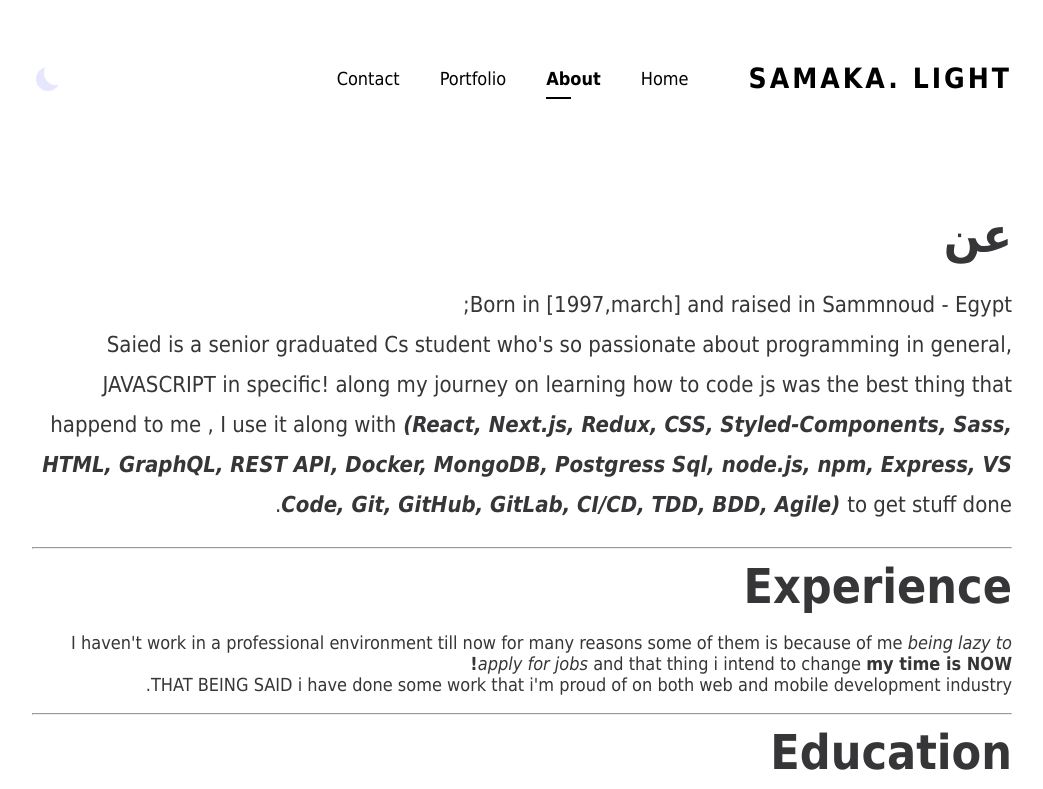
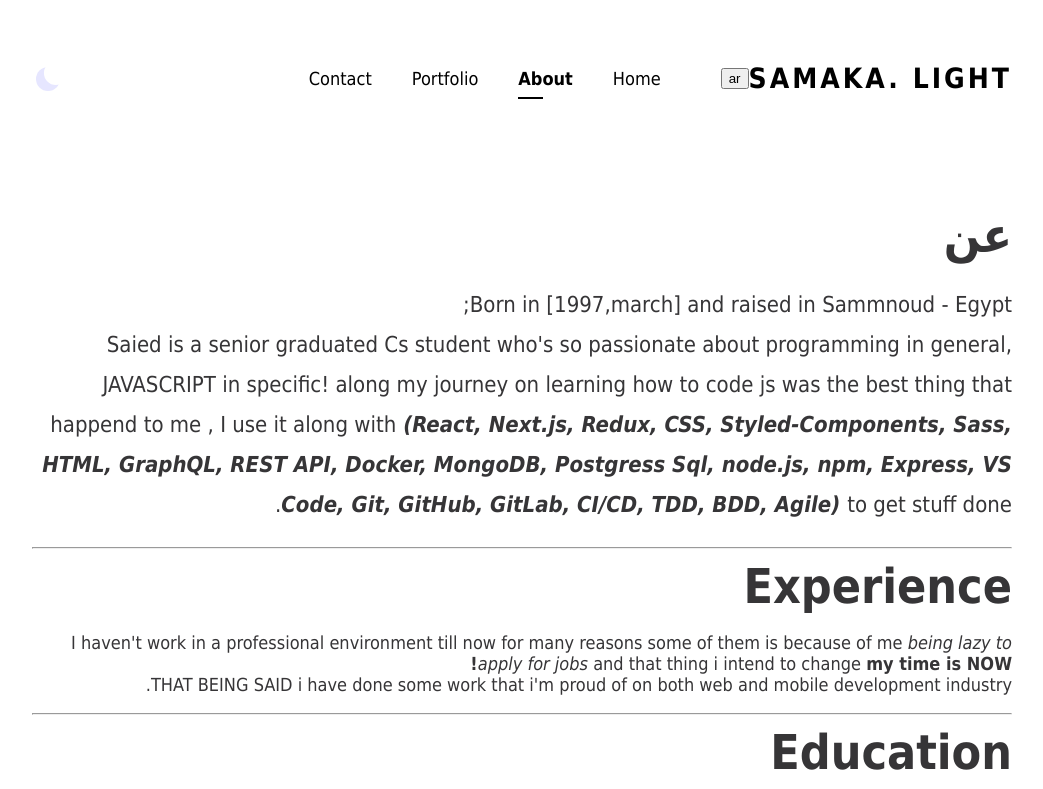
Before and after one commit to ElsaiedSamaka/Samaka-sOFFICIAL, a Next.js app: page /about in a window 1280 px wide. Shown: the top 789 px of the page, without its empty margins (118-1161 px from the left). Built offline with nearby package versions, Linux system fonts and the light colour scheme.

Commit message:
LangSwtchBttn

```diff
--- /dev/null
+++ b/components/LangSwitchBtn.jsx
@@ -0,0 +1,20 @@
+import { useRouter } from "next/router";
+import { useCallback } from "react";
+import useTranslation from "../hooks/useTranslation";
+
+const LangSwitchBtn = ( props ) => {
+  const router = useRouter();
+
+  const { locale, pathname } = useRouter();
+  const { t } = useTranslation(locale);
+  const handleClick = useCallback(() => {
+    router.push(pathname, pathname, { locale: locale === "ar" ? "en" : "ar" });
+  }, [locale]);
+  return (
+    <button className='lang-switch-btn' onClick={handleClick}>
+      <span>{t("lang")}</span>
+    </button>
+  );
+};
+
+export default LangSwitchBtn;
--- a/components/Navbar.jsx
+++ b/components/Navbar.jsx
@@ -1,6 +1,7 @@
 import Link from "next/link";
 import { withRouter } from "next/router";
 import { useTheme } from "../hooks/useTheme";
+import LangSwitchBtn from "./LangSwitchBtn";
 
 function Navbar({ router }) {
   const { theme, toggleTheme } = useTheme();
@@ -19,6 +20,7 @@ function Navbar({ router }) {
         <Link href='/'>
           <a className='logo'>Samaka. {theme}</a>
         </Link>
+        <LangSwitchBtn />
 
         <ul className='nav-links'>
           {navs.map((nav) => (
--- a/utils/translations/pages/home.js
+++ b/utils/translations/pages/home.js
@@ -1,5 +1,6 @@
 const translations = {
   en: {
+    lang: "en",
     About: "About",
     search: "Search for a product",
     login: "Log in",
@@ -8,6 +9,7 @@ const translations = {
     language: "عربي",
   },
   ar: {
+    lang: "ar",
     About: "عن",
     search: "ابحث عن منتج",
     login: "سجل الدخول",
```
